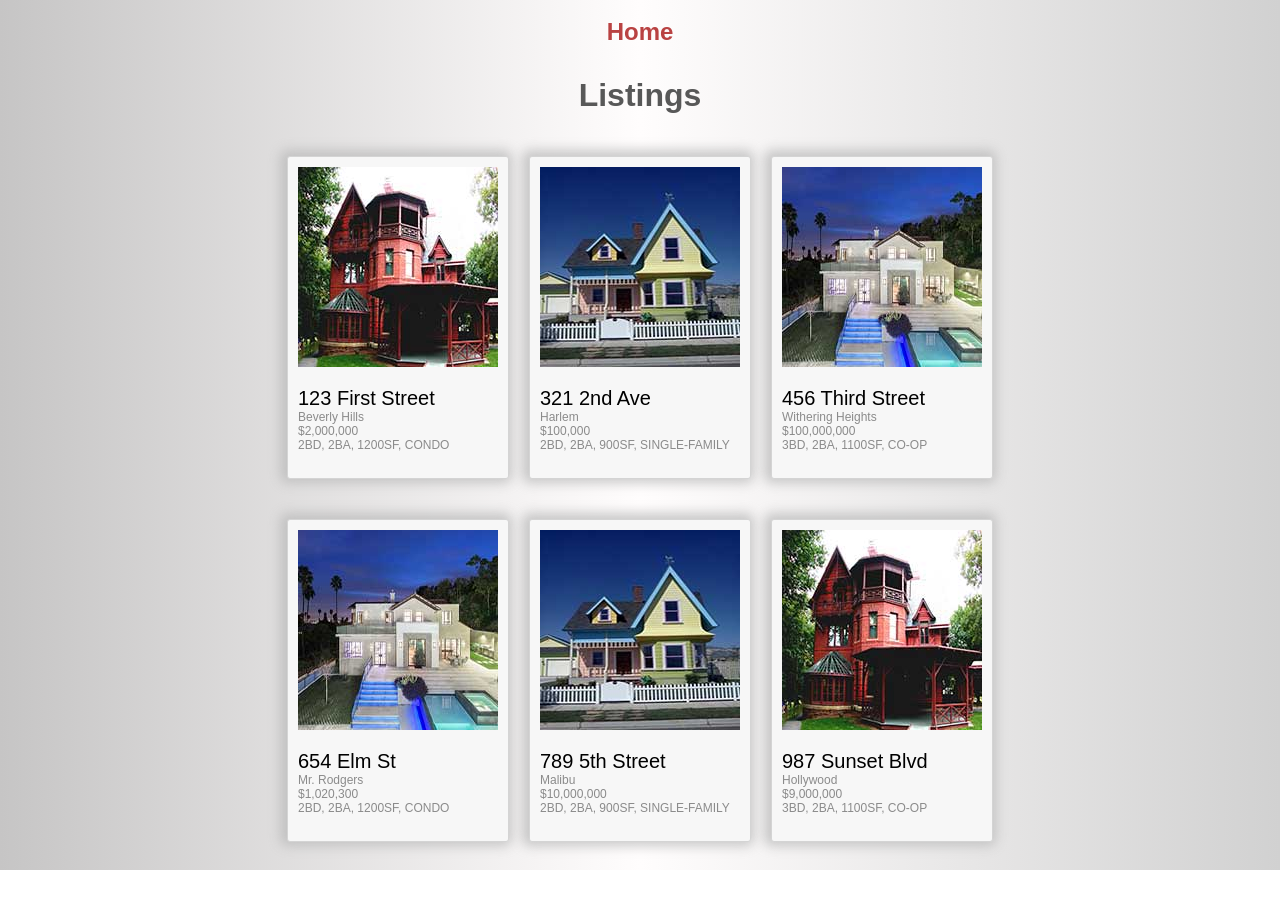
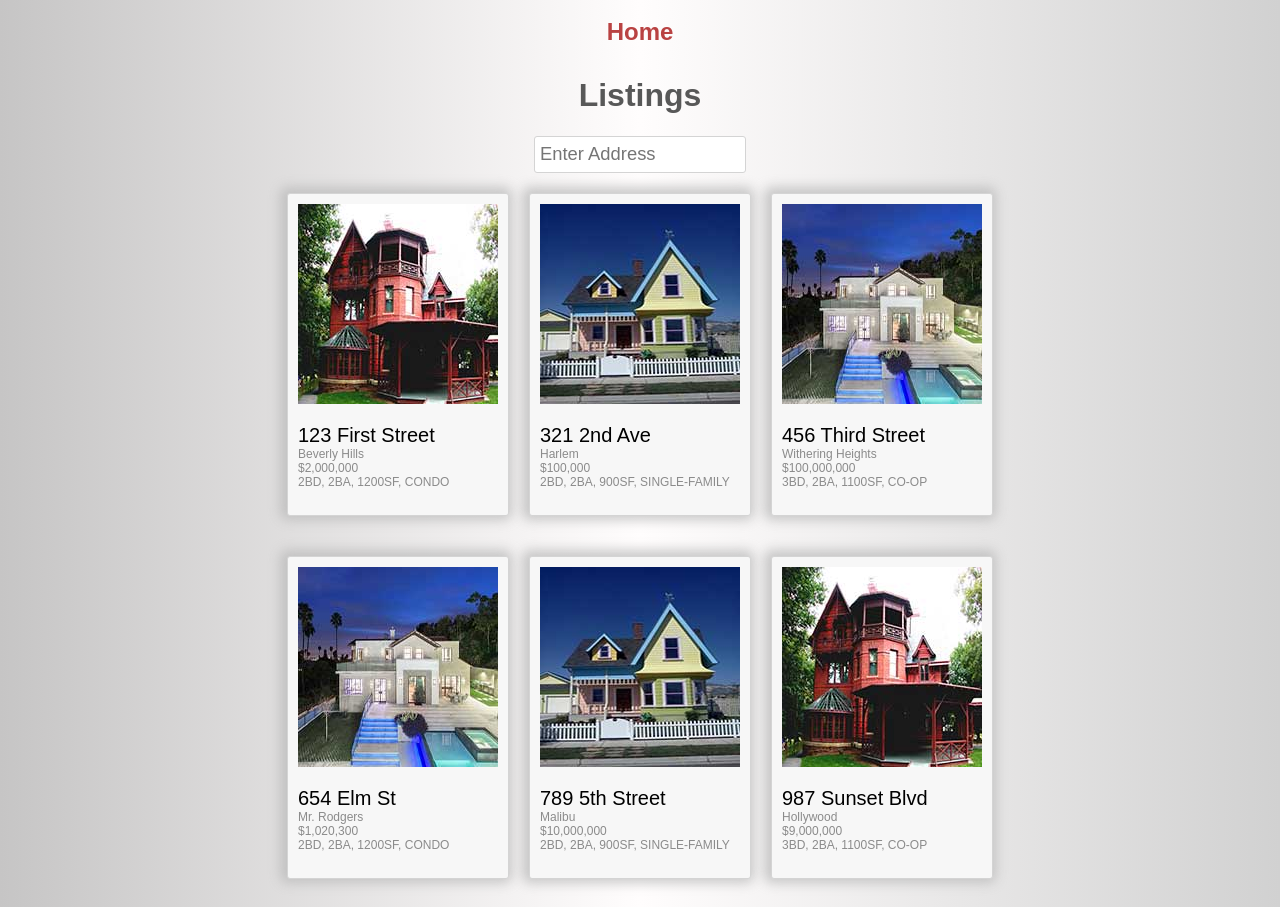
Before and after one commit to w3bappd3v/vue-demo, a Vue app: page /listings in a window 1280 px wide. Before the commit the page ends 870 px from the top, so only its background shows below. Built offline with nearby package versions, Linux system fonts and the light colour scheme.

Commit message:
list filter

```diff
--- a/src/views/Listings.vue
+++ b/src/views/Listings.vue
@@ -1,24 +1,16 @@
 <script>
   import store from '../store/modules/listings'
-
   import Listing from "../components/listings/Listing";
-  // import Filterbar from "../components/listings/Filterbar";
-
 
   export default {
     computed: {
       listings () {
         return store.getters.listings;
-      }
-    },
-    components: {
-      listing: Listing
-      // filterbar: Filterbar
-    },
-    methods: {
-      updateList (text) {
-        console.log(this.listings);
-        let strToMatch = text.toLowerCase().replace(/\s/g, '');
+      },
+      filteredListings: function () {
+        let strToMatch = this.searchStr.toLowerCase();
+        //if search chars are all number type need to to parseInt() for string includes()
+        //otherwise ok they are coerced if mixed with string chars
         let numCount = 0;
         for(let i=1; i<strToMatch.length; i++){
           if(/^\d+$/.test(strToMatch[i])){
@@ -28,15 +20,34 @@
         if(numCount == strToMatch.length-1){
           strToMatch = parseInt(strToMatch);
         }
-        console.log(strToMatch)
-        this.listings.filter(x => x.address.toLowerCase().includes(strToMatch));
-        console.log(this.listings.filter(x => x.address.toLowerCase().includes(strToMatch)));
+        return this.listings.filter(x => x.address.toLowerCase().includes(strToMatch));
       }
+    },
+    data() {
+      return {
+        searchStr: ''
+      }
+    },
+    components: {
+      listing: Listing
     }
   }
 </script>
 
 <style scoped lang="scss">
+  input {
+    border-radius: 3px;
+    border: 1px solid #d4d4d4;
+    height: 25px;
+    width: 200px;
+    font-size: 1.15em;
+    padding: 5px;
+    vertical-align: middle;
+    color: #585858;
+  }
+  input:focus{
+    outline-color: #a4dfb5;
+  }
   .listings {
     margin: 0 auto;
     max-width: 773px;
@@ -44,15 +55,14 @@
     flex-wrap: wrap;
     justify-content: center;
   }
-
 </style>
 
 <template>
   <div class="container">
     <h1>Listings</h1>
+    <input type="text" v-model="searchStr" placeholder="Enter Address" />
     <div class="listings">
-      <!-- <filterbar v-on:update-list="updateList"></filterbar> -->
-      <listing v-for="listing in listings" :listing="listing" :key="listing.id"></listing>
+      <listing v-for="listing in filteredListings" :listing="listing" :key="listing.id"></listing>
     </div>
   </div>
 </template>
```
Also changed, not shown: src/components/HelloWorld.vue (deleted, +0 -32 lines), src/components/listings/Filterbar.vue (deleted, +0 -12 lines).
